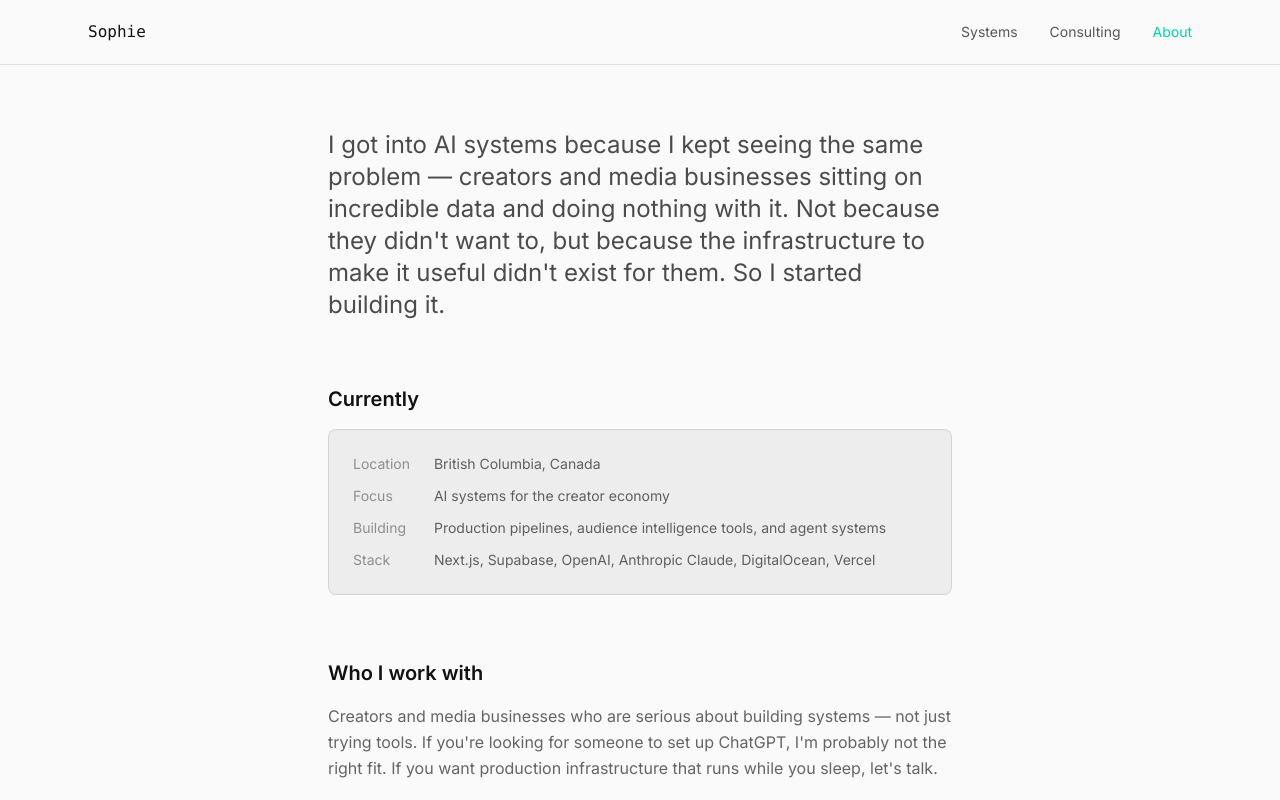
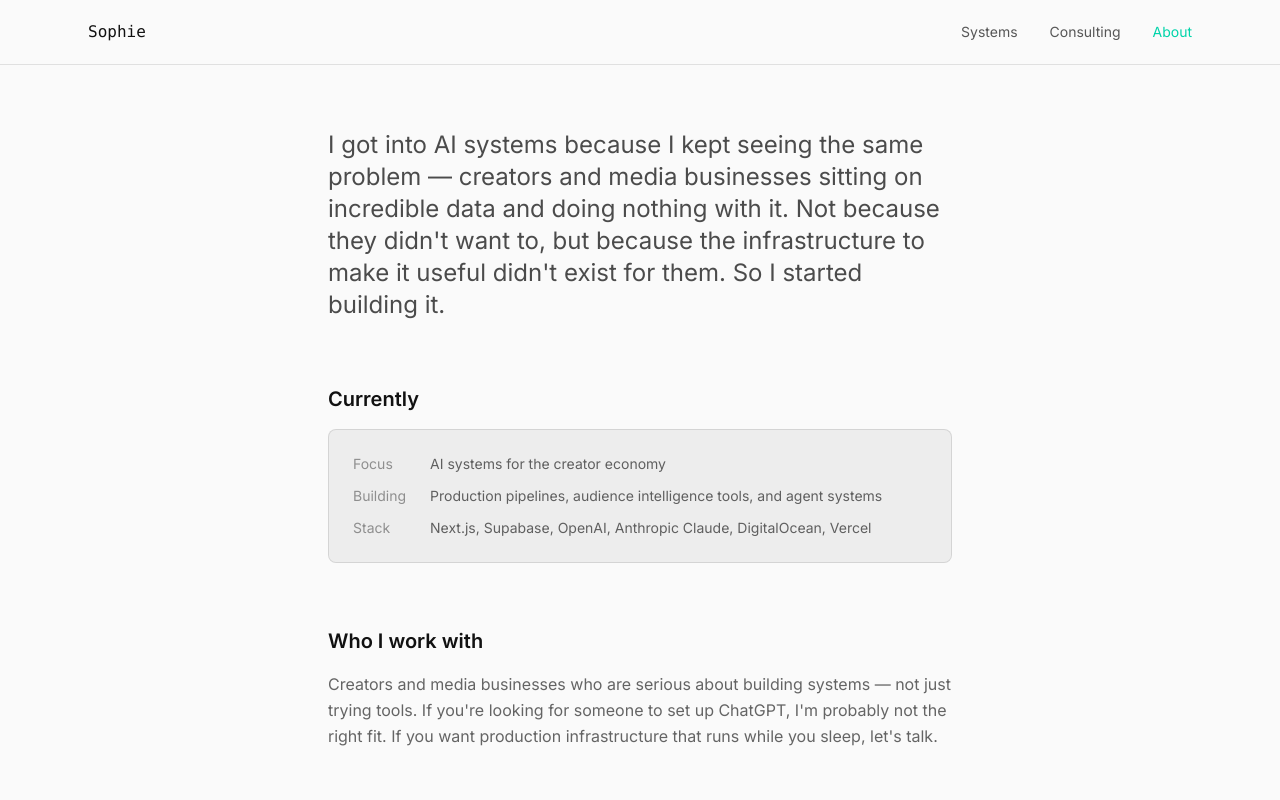
Before and after one commit to sophie-fc-yin/sophie-website, a Next.js app: page /about in a window 1280 px wide. Shown: the top 800 px of the page. Built offline with nearby package versions, Linux system fonts and the light colour scheme.

Commit message:
Remove location from about page

```diff
--- a/app/about/page.tsx
+++ b/app/about/page.tsx
@@ -21,9 +21,6 @@ export default function About() {
         <h2 className="text-xl font-semibold">Currently</h2>
         <div className="bg-black/5 border border-black/10 rounded-lg p-6 mt-4">
           <dl className="grid grid-cols-[auto_1fr] gap-x-6 gap-y-3">
-            <dt className="text-sm text-black/40">Location</dt>
-            <dd className="text-sm text-black/60">British Columbia, Canada</dd>
-
             <dt className="text-sm text-black/40">Focus</dt>
             <dd className="text-sm text-black/60">AI systems for the creator economy</dd>
 
```
